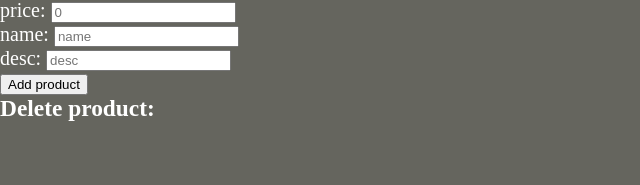
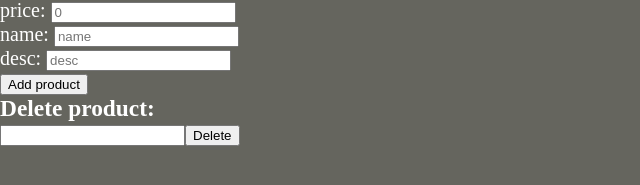
Before and after one commit to 10kshaodow/SWEN_Project-2022-, an Angular app in the folder estore-ui/: page / in a window 1280 px wide. Shown: the part 263-448 px from the top of the page, without its empty margins (0-640 px from the left). Built offline with nearby package versions, Linux system fonts and the light colour scheme; no server answers.

Commit message:
delete component fully implemented

```diff
--- a/estore-ui/src/app/components/delete-inventory/delete-inventory.component.html
+++ b/estore-ui/src/app/components/delete-inventory/delete-inventory.component.html
@@ -0,0 +1,5 @@
+<div class="app-delete-inventory">
+    <input #delete_id id="delete_id" />
+      <!-- <input type="text" [(ng-model)]="searchTerm" /> -->
+    <button (click)="deleteInventory(delete_id.value)">Delete</button>
+  </div>
--- a/estore-ui/src/app/components/delete-inventory/delete-inventory.component.ts
+++ b/estore-ui/src/app/components/delete-inventory/delete-inventory.component.ts
@@ -16,9 +16,9 @@ export class DeleteInventoryComponent implements OnInit {
 
   }
 
-  deleteInventory( id: number ) {
-    this.productService.deleteProduct(id)
-
+  deleteInventory( id: string ) {
+    console.log("deleteing...")
+    this.productService.deleteProduct(parseInt(id)).subscribe()
   }
 
 }
--- a/estore-ui/src/app/services/product/product.service.ts
+++ b/estore-ui/src/app/services/product/product.service.ts
@@ -18,9 +18,10 @@ export class ProductService {
 
 
   deleteProduct(productID: number): Observable<Product> {
-    return this.http.delete<Product>(this.apiUrl+ "/"+ productID).pipe(
+    let url = `${this.apiUrl}/${productID}`
+    return this.http.delete<Product>(url,this.httpOptions).pipe(
       tap((item) => {
-        console.log(`API deleted ${item.id} product`);
+        console.log(`API deleted ${productID} product`);
       }),
       catchError(this.handleError<Product>(`deleteProduct`, ))
     );
```
Also changed, not shown: 1 other file (tests, documents, lock files or other folders).
